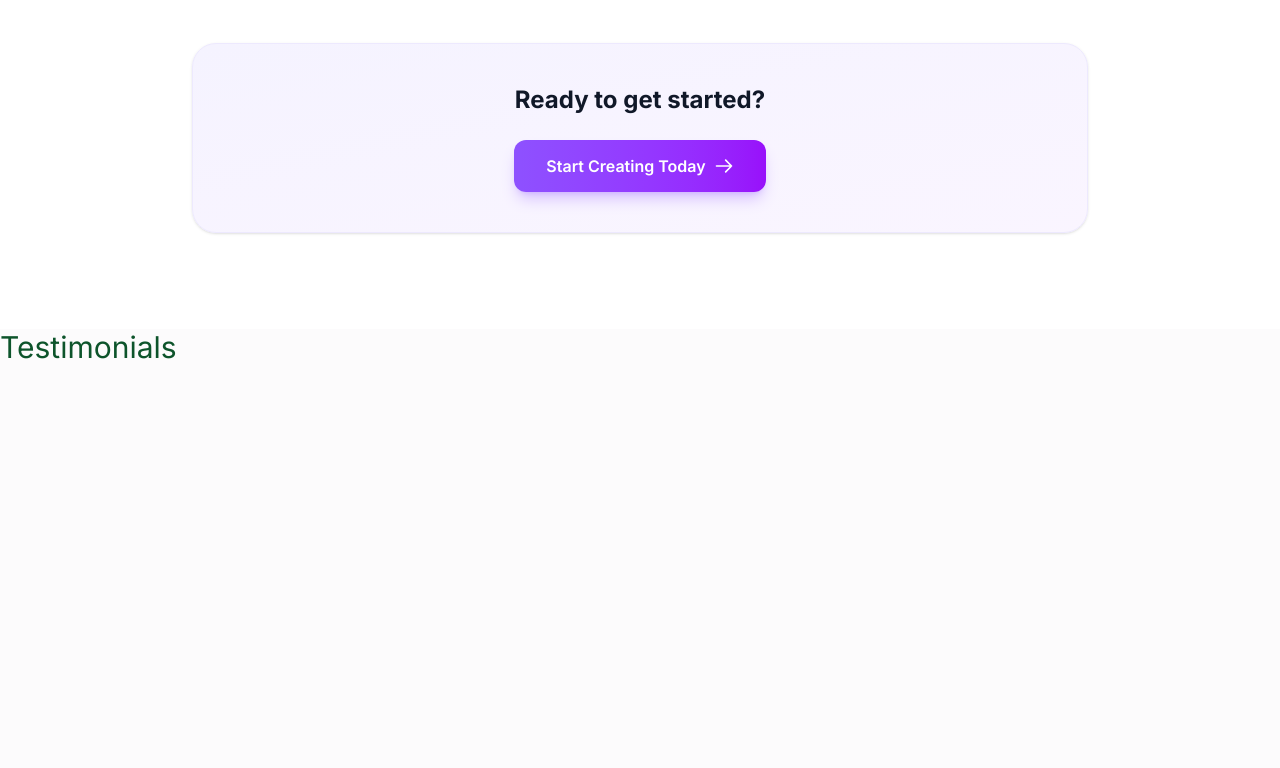
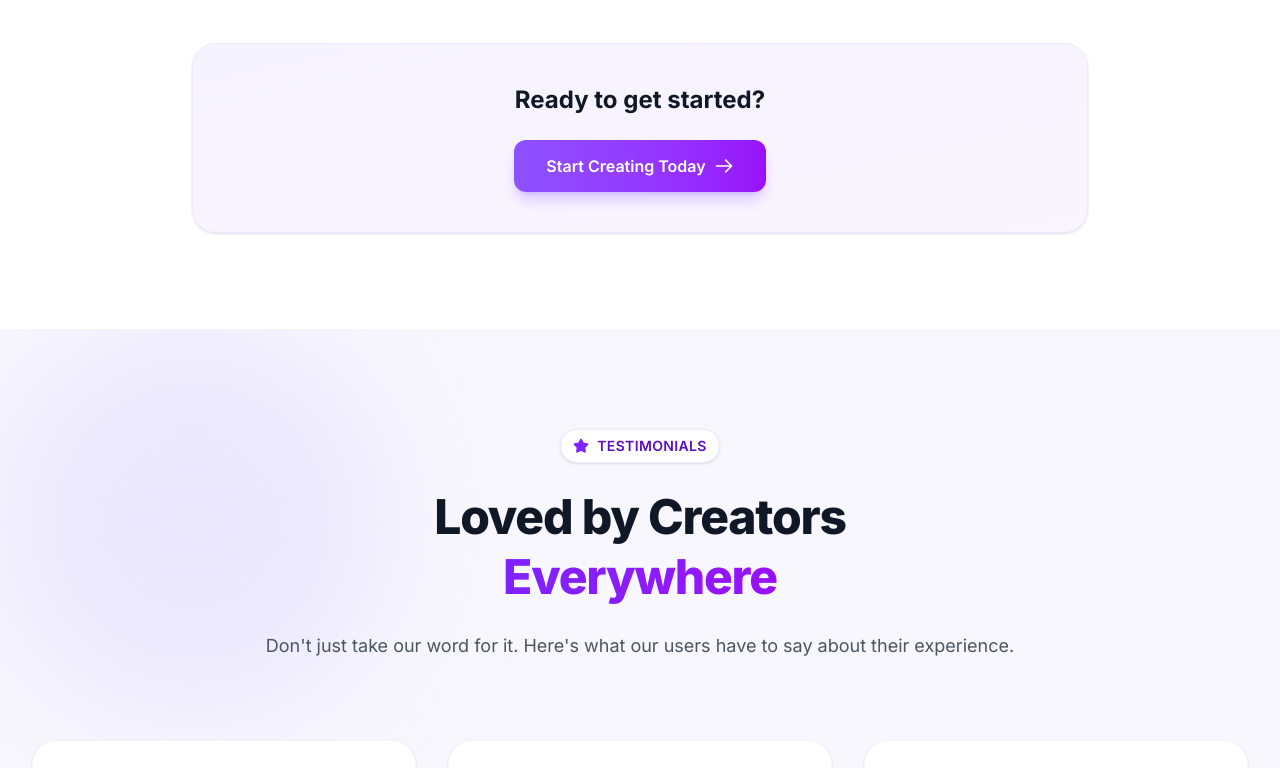
Before and after one commit to abdullahnadeemdev/ebook-generator, a React (Vite) app in the folder frontend/: page / in a window 1280 px wide. Shown: the part 2000-2768 px from the top of the page. Before the commit the page ends 2365 px from the top, so only its background shows below. Built offline with nearby package versions, Linux system fonts and the light colour scheme; a web font is replaced by a local one.

Commit message:
testimonials complete

```diff
--- a/frontend/src/components/landing/Testimonials/index.jsx
+++ b/frontend/src/components/landing/Testimonials/index.jsx
@@ -1,7 +1,139 @@
 import React from "react";
+import { TESTIMONIALS } from "../../../utils/data";
+import { Star, Quote } from "lucide-react";
 
 const Testimonials = () => {
-  return <div>Testimonials</div>;
+  return (
+    <div
+      id="testimonials"
+      className="relative py-24 bg-violet-50/50 overflow-hidden"
+    >
+      {/* Background Decorative Blobs */}
+      <div className="absolute top-0 left-0 w-96 h-96 bg-violet-200 rounded-full mix-blend-multiply filter blur-3xl opacity-40"></div>
+      <div className="absolute bottom-0 right-0 w-96 h-96 bg-purple-200 rounded-full mix-blend-multiply filter blur-3xl opacity-40"></div>
+
+      <div className="max-w-7xl mx-auto px-6 lg:px-8 relative z-10">
+        {/* Section Header */}
+        <div className="text-center max-w-3xl mx-auto space-y-6">
+          <div className="inline-flex items-center px-3 py-1.5 rounded-full bg-white border border-violet-100 shadow-sm">
+            <Star
+              className="w-4 h-4 text-violet-600 mr-2"
+              fill="currentColor"
+            />
+            <span className="text-sm font-semibold text-violet-800 tracking-wide uppercase">
+              Testimonials
+            </span>
+          </div>
+
+          <h2 className="text-4xl md:text-5xl font-extrabold text-gray-900 tracking-tight leading-tight">
+            Loved by Creators <br className="hidden sm:block" />
+            <span className="text-transparent bg-clip-text bg-linear-to-r from-violet-600 to-purple-600">
+              Everywhere
+            </span>
+          </h2>
+
+          <p className="text-lg text-gray-600 leading-relaxed">
+            Don't just take our word for it. Here's what our users have to say
+            about their experience.
+          </p>
+        </div>
+
+        {/* Testimonials Grid */}
+        <div className="mt-20 grid grid-cols-1 md:grid-cols-2 lg:grid-cols-3 gap-8">
+          {/* ✅ BUG FIX 1: Swapped testimonial and index */}
+          {TESTIMONIALS.map((testimonial, index) => (
+            // ✅ BUG FIX 2: Used parentheses ( ) for implicit return
+            <div
+              key={index}
+              className="bg-white p-8 rounded-3xl border border-gray-100 shadow-sm hover:shadow-xl hover:-translate-y-1 transition-all duration-300 relative group flex flex-col justify-between"
+            >
+              {/* Large Background Quote Icon */}
+              <div className="absolute top-6 right-6 text-violet-100 group-hover:text-violet-200 transition-colors duration-300">
+                <Quote size={48} />
+              </div>
+
+              <div>
+                {/* Rating Stars */}
+                <div className="flex space-x-1 mb-6 relative z-10">
+                  {/* ✅ BUG FIX 3: Used parentheses ( ) for implicit return */}
+                  {[...Array(testimonial.rating)].map((_, i) => (
+                    <Star
+                      key={i}
+                      className="w-5 h-5 fill-amber-400 text-amber-400"
+                    />
+                  ))}
+                </div>
+
+                {/* Quote Text */}
+                <p className="text-gray-700 leading-relaxed text-base mb-8 relative z-10 italic">
+                  "{testimonial.quote}"
+                </p>
+              </div>
+
+              {/* Author Profile */}
+              <div className="flex items-center mt-auto pt-6 border-t border-gray-50 relative z-10">
+                <div className="relative">
+                  <img
+                    src={testimonial.avatar}
+                    alt={testimonial.author}
+                    className="w-12 h-12 rounded-full object-cover border-2 border-white shadow-md"
+                  />
+                  {/* Small decorative gradient dot on avatar */}
+                  <div className="absolute -bottom-1 -right-1 w-4 h-4 bg-linear-to-br from-green-400 to-emerald-500 rounded-full border-2 border-white"></div>
+                </div>
+
+                <div className="ml-4">
+                  <p className="text-base font-bold text-gray-900">
+                    {testimonial.author}
+                  </p>
+                  <p className="text-sm font-medium text-violet-600">
+                    {testimonial.title}
+                  </p>
+                </div>
+              </div>
+            </div>
+          ))}
+        </div>
+
+        {/* Bottom Trust Stats */}
+        <div className="mt-20 bg-white rounded-3xl p-8 border border-gray-100 shadow-sm flex flex-col md:flex-row justify-around items-center space-y-8 md:space-y-0 divide-y md:divide-y-0 md:divide-x divide-gray-100">
+          <div className="text-center w-full md:w-1/3 pt-8 md:pt-0">
+            <div className="text-4xl font-extrabold text-transparent bg-clip-text bg-linear-to-r from-violet-600 to-purple-600">
+              50K+
+            </div>
+            <div className="text-sm font-medium text-gray-500 mt-2 uppercase tracking-wide">
+              Happy Creators
+            </div>
+          </div>
+
+          <div className="text-center w-full md:w-1/3 pt-8 md:pt-0">
+            <div className="text-4xl font-extrabold text-gray-900">4.9/5</div>
+            <div className="flex justify-center space-x-1 mt-2">
+              {/* Quick visual to reinforce the 4.9 rating */}
+              {[...Array(5)].map((_, i) => (
+                <Star
+                  key={i}
+                  className="w-4 h-4 fill-amber-400 text-amber-400"
+                />
+              ))}
+            </div>
+            <div className="text-sm font-medium text-gray-500 mt-1 uppercase tracking-wide">
+              Average Rating
+            </div>
+          </div>
+
+          <div className="text-center w-full md:w-1/3 pt-8 md:pt-0">
+            <div className="text-4xl font-extrabold text-transparent bg-clip-text bg-linear-to-r from-violet-600 to-purple-600">
+              100K+
+            </div>
+            <div className="text-sm font-medium text-gray-500 mt-2 uppercase tracking-wide">
+              Ebooks Created
+            </div>
+          </div>
+        </div>
+      </div>
+    </div>
+  );
 };
 
 export default Testimonials;
```
